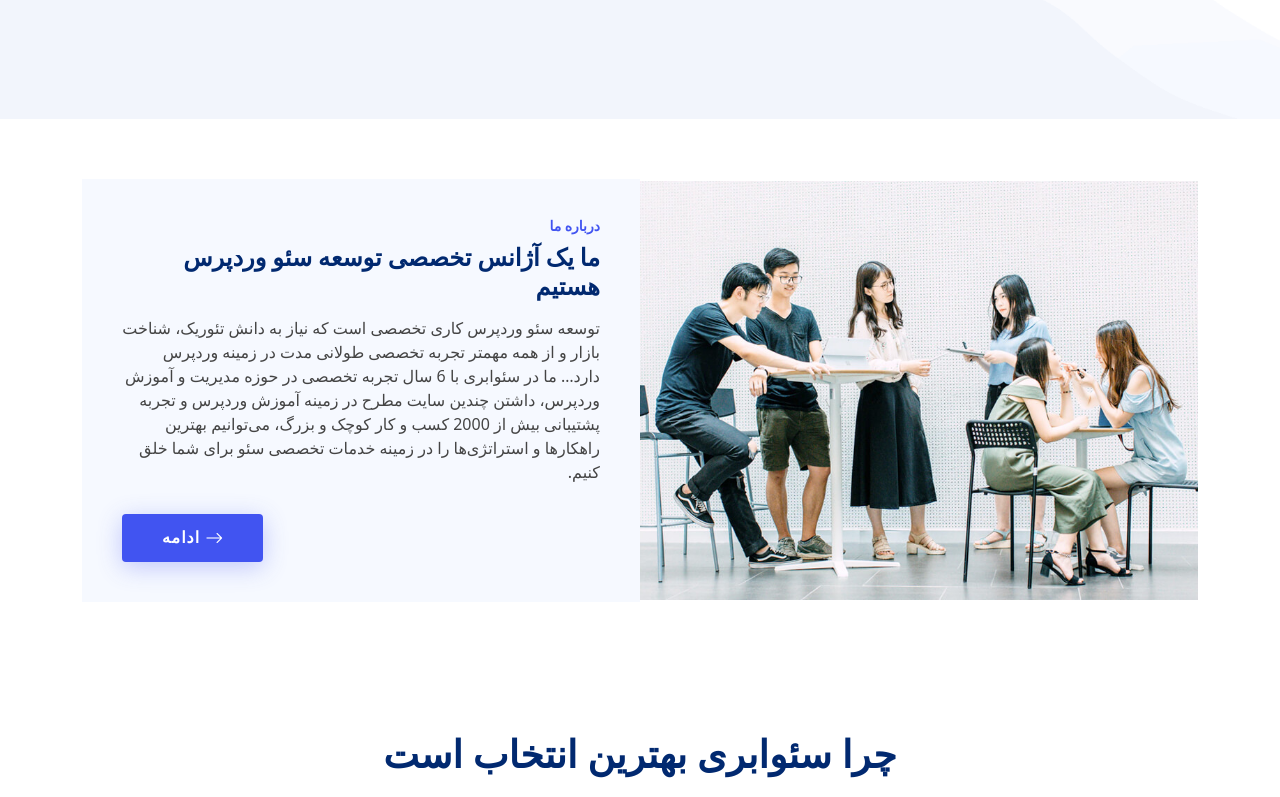
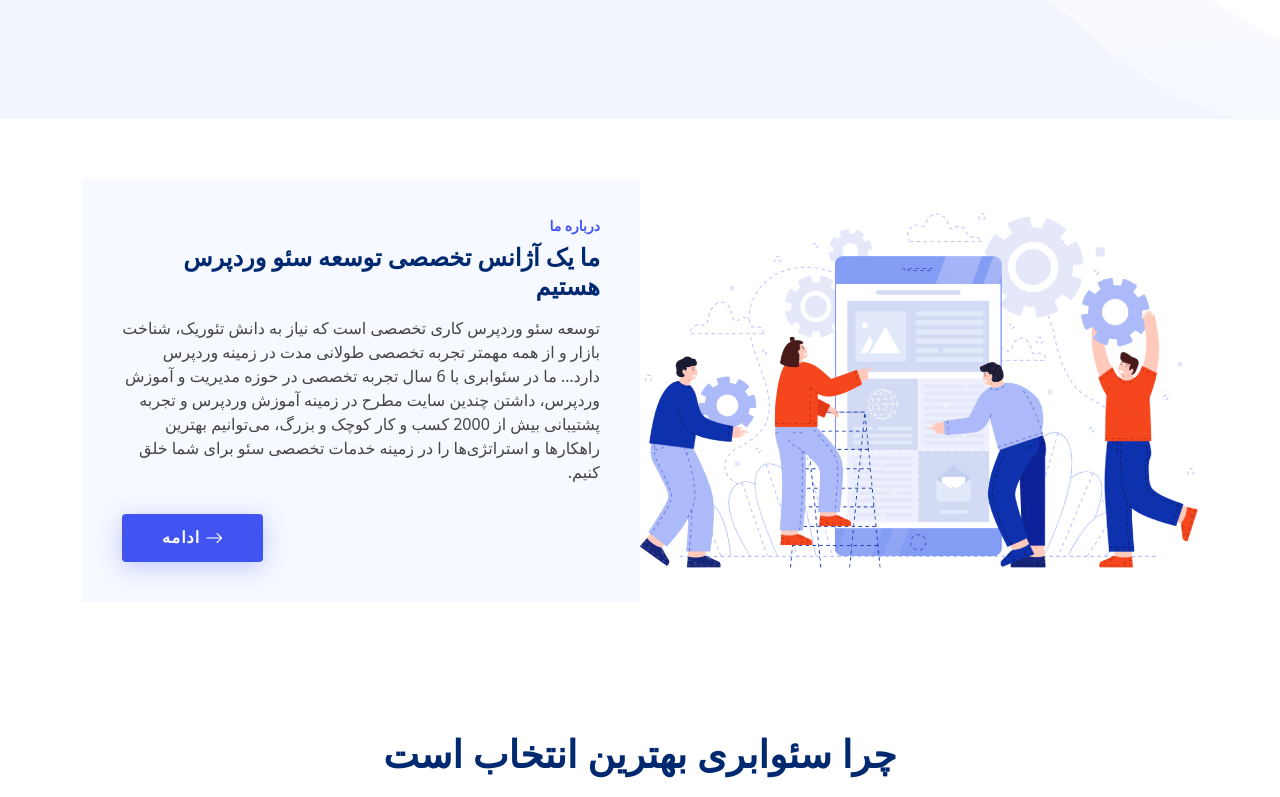
Before and after one commit to saam-deviloper/uisampledigitalmarket, a plain HTML site: page index.html in a window 1280 px wide. Shown: the part 681-1478 px from the top of the page. Drawn offline with Linux system fonts and the light colour scheme.

Commit message:
project added

```diff
--- a/index.html
+++ b/index.html
@@ -180,7 +180,7 @@
               data-aos="zoom-out"
               data-aos-delay="200"
             >
-              <img src="assets/img/about.jpg" class="img-fluid" alt="" />
+              <img src="assets/img/features.png" class="img-fluid" alt="" />
             </div>
           </div>
         </div>
```
